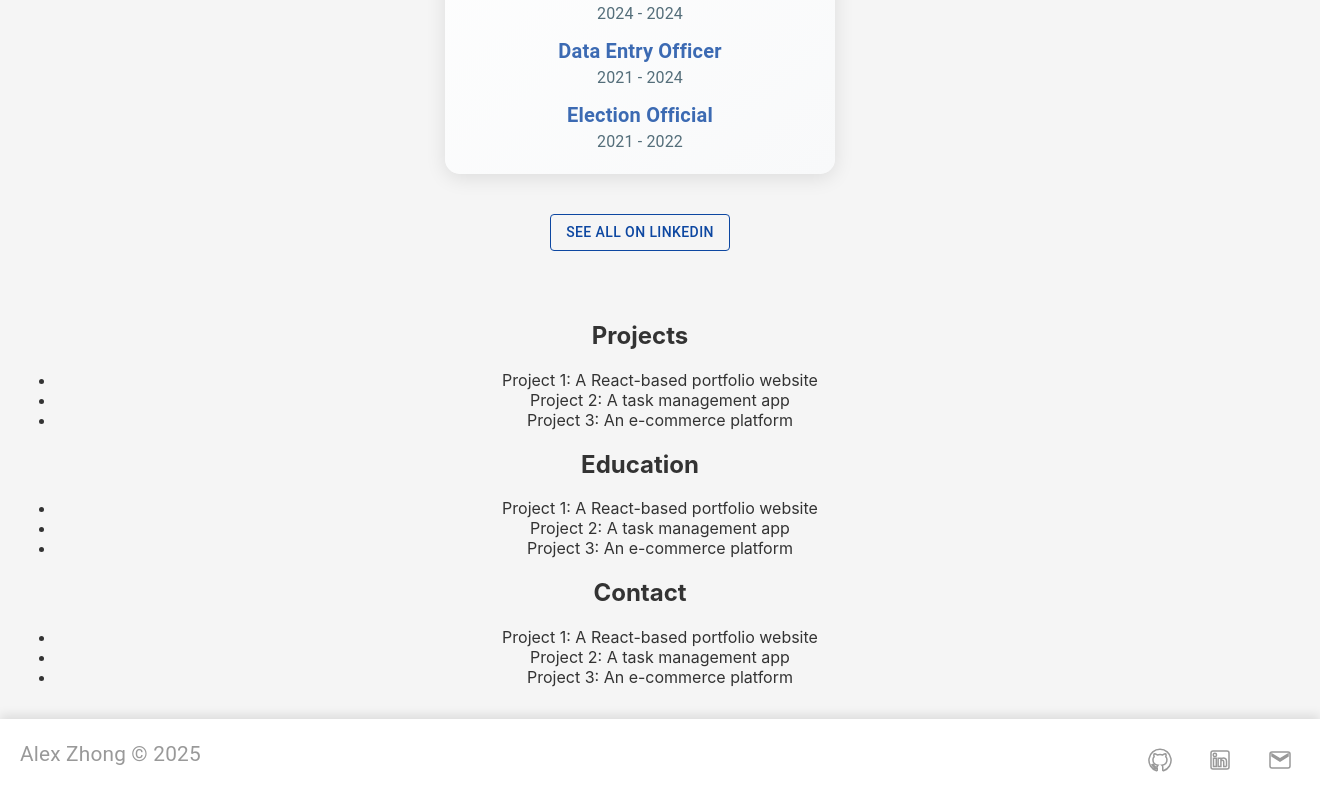
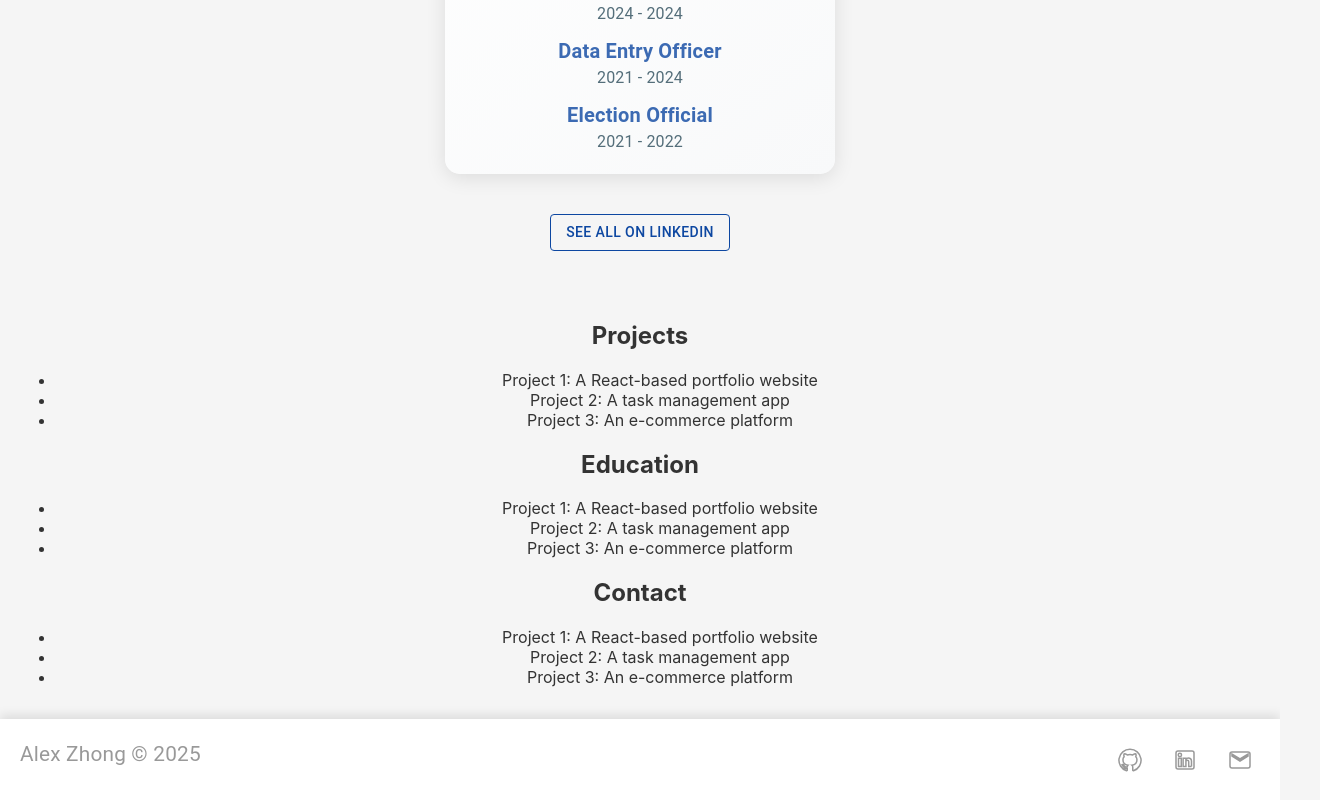
Before and after one commit to Gitalexzhong/portfolio, a React (Create React App) app: page / in a window 1280 px wide. Shown: the part 2041-2841 px from the top of the page, 1320 px wide, since content can reach past the window. Built offline with nearby package versions, Linux system fonts and the light colour scheme.

Commit message:
Consistant size footer

```diff
--- a/src/components/Footer.js
+++ b/src/components/Footer.js
@@ -3,24 +3,27 @@ import { Box, Typography, IconButton } from '@mui/material';
 import { styled } from '@mui/system';
 import GitHubIcon from '@mui/icons-material/GitHub';
 import LinkedInIcon from '@mui/icons-material/LinkedIn';
-import EmailIcon from '@mui/icons-material/Email'; // Replaced TwitterIcon with EmailIcon
+import EmailIcon from '@mui/icons-material/Email';
 
 // Styled component for Footer
 const FooterContainer = styled(Box)(({ theme, darkmode }) => ({
   backgroundColor: darkmode ? '#121212' : '#fff',
   color: darkmode ? '#fff' : '#333',
   display: 'flex',
-  flexDirection: 'row',
-  justifyContent: 'space-between',  // Spread out text and social icons
+  flexWrap: 'wrap',  // Allow wrapping for responsiveness
+  justifyContent: 'space-between',
   alignItems: 'center',
   padding: '20px',
   position: 'relative',
   bottom: 0,
   width: '100%',
+  maxWidth: '100%',  // Prevents overflow
+  boxSizing: 'border-box', // Ensures padding doesn’t increase width
   boxShadow: '0px -4px 10px rgba(0, 0, 0, 0.1)',
+  overflow: 'hidden', // Prevents horizontal scrolling
   [theme.breakpoints.down('md')]: {
-    flexDirection: 'column', // Stack on small screens
-    textAlign: 'center',     // Center text on small screens
+    flexDirection: 'column',
+    textAlign: 'center',
   },
 }));
 
@@ -28,34 +31,32 @@ const FooterContainer = styled(Box)(({ theme, darkmode }) => ({
 const FooterText = styled(Typography)(({ darkmode }) => ({
   color: darkmode ? '#fff' : '#333',
   marginBottom: '10px',
-  flexGrow: 1,  // Ensure text takes available space and is aligned left
   textAlign: 'left',
-  display: 'flex',
-  flexDirection: 'column',
-  gap: '5px',
 }));
 
-// Basic name styling
+// Name styling
 const StyledName = styled(Typography)(({ darkmode }) => ({
-  fontWeight: 'normal',
-  fontSize: '1.3rem',  // Adjust text size for name
-  color: darkmode ? '#fff' : '#999',  // Simple text color with no extra styling
+  fontSize: '1.3rem',
+  color: darkmode ? '#fff' : '#999',
+  textAlign: 'center',
 }));
 
-// Social Icons Styling
-const SocialIconsContainer = styled(Box)(({ theme }) => ({
+// Social Icons Container
+const SocialIconsContainer = styled(Box)({
   display: 'flex',
-  gap: '20px',
-}));
+  gap: '15px',
+  flexWrap: 'wrap', // Prevents icons from overflowing
+  justifyContent: 'center', // Center aligns on smaller screens
+});
 
-// Outline style for social icons (silhouette effect)
-const SocialIconButton = styled(IconButton)(({ theme, darkmode }) => ({
+// Social Icon Styling
+const SocialIconButton = styled(IconButton)(({ darkmode }) => ({
   color: darkmode ? '#fff' : '#333',
   '& svg': {
-    fontSize: '1.5rem',  // Adjust icon size
-    strokeWidth: 1.5,     // Make icon outlines thinner for silhouette effect
-    stroke: darkmode ? '#fff' : '#999',  // Brighter icons in dark mode
-    fill: 'none',         // Remove fill to make it outline only
+    fontSize: '1.5rem',
+    strokeWidth: 1.5,
+    stroke: darkmode ? '#fff' : '#999',
+    fill: 'none',
   },
 }));
 
@@ -65,15 +66,14 @@ const Footer = ({ darkMode }) => {
       <FooterText darkmode={darkMode}>
         <StyledName darkmode={darkMode}>Alex Zhong © {new Date().getFullYear()}</StyledName>
       </FooterText>
-
       <SocialIconsContainer>
-        <SocialIconButton color={darkMode ? 'primary' : 'secondary'} href="https://github.com/Gitalexzhong" target="_blank">
+        <SocialIconButton href="https://github.com/Gitalexzhong" target="_blank">
           <GitHubIcon />
         </SocialIconButton>
-        <SocialIconButton color={darkMode ? 'primary' : 'secondary'} href="https://www.linkedin.com/in/alexzhong1/" target="_blank">
+        <SocialIconButton href="https://www.linkedin.com/in/alexzhong1/" target="_blank">
           <LinkedInIcon />
         </SocialIconButton>
-        <SocialIconButton color={darkMode ? 'primary' : 'secondary'} href="mailto:alexzhong108@gmail.com" target="_blank">
+        <SocialIconButton href="mailto:alexzhong108@gmail.com" target="_blank">
           <EmailIcon />
         </SocialIconButton>
       </SocialIconsContainer>
```
Also changed, not shown: src/App.js (+5 -5 lines).
